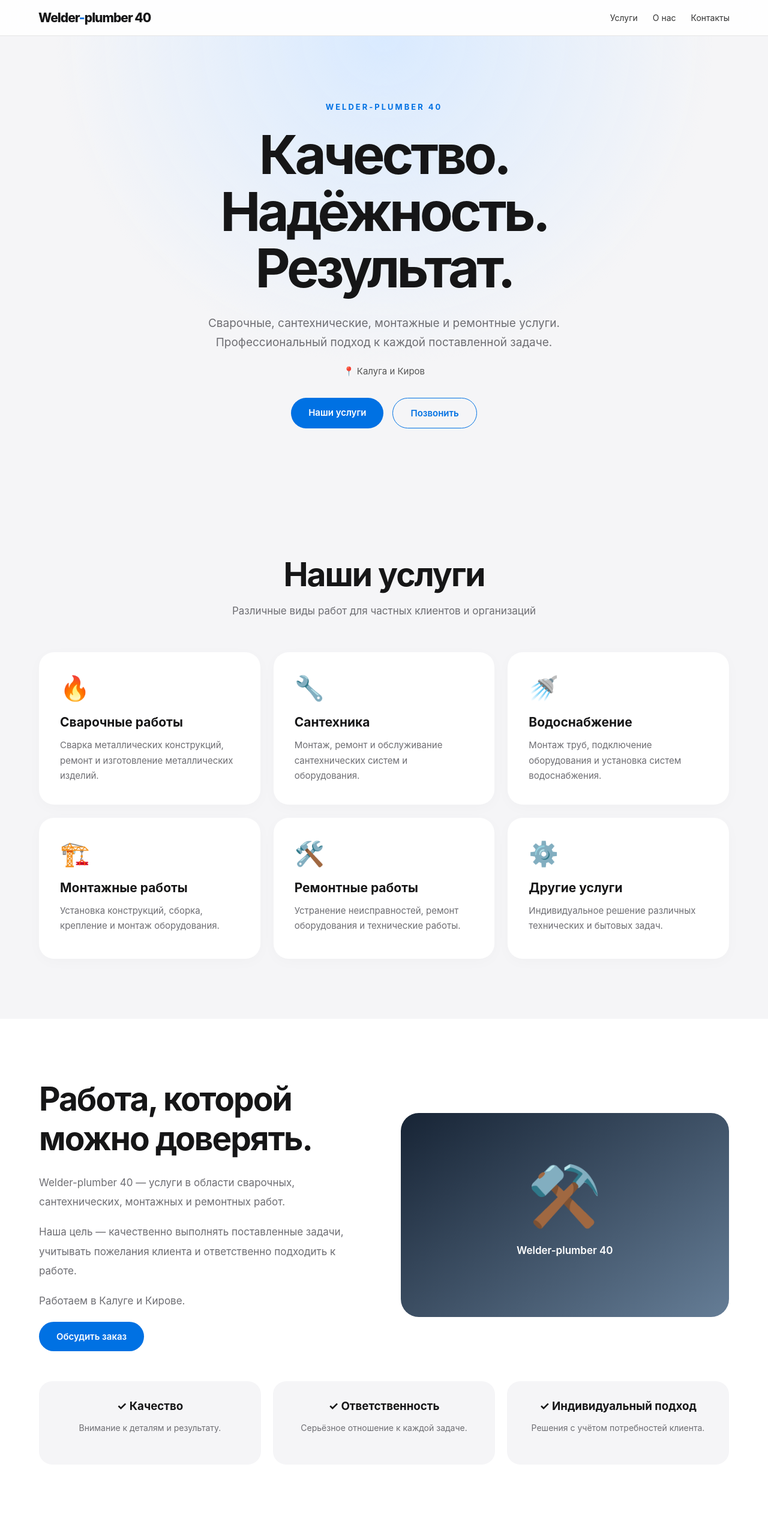
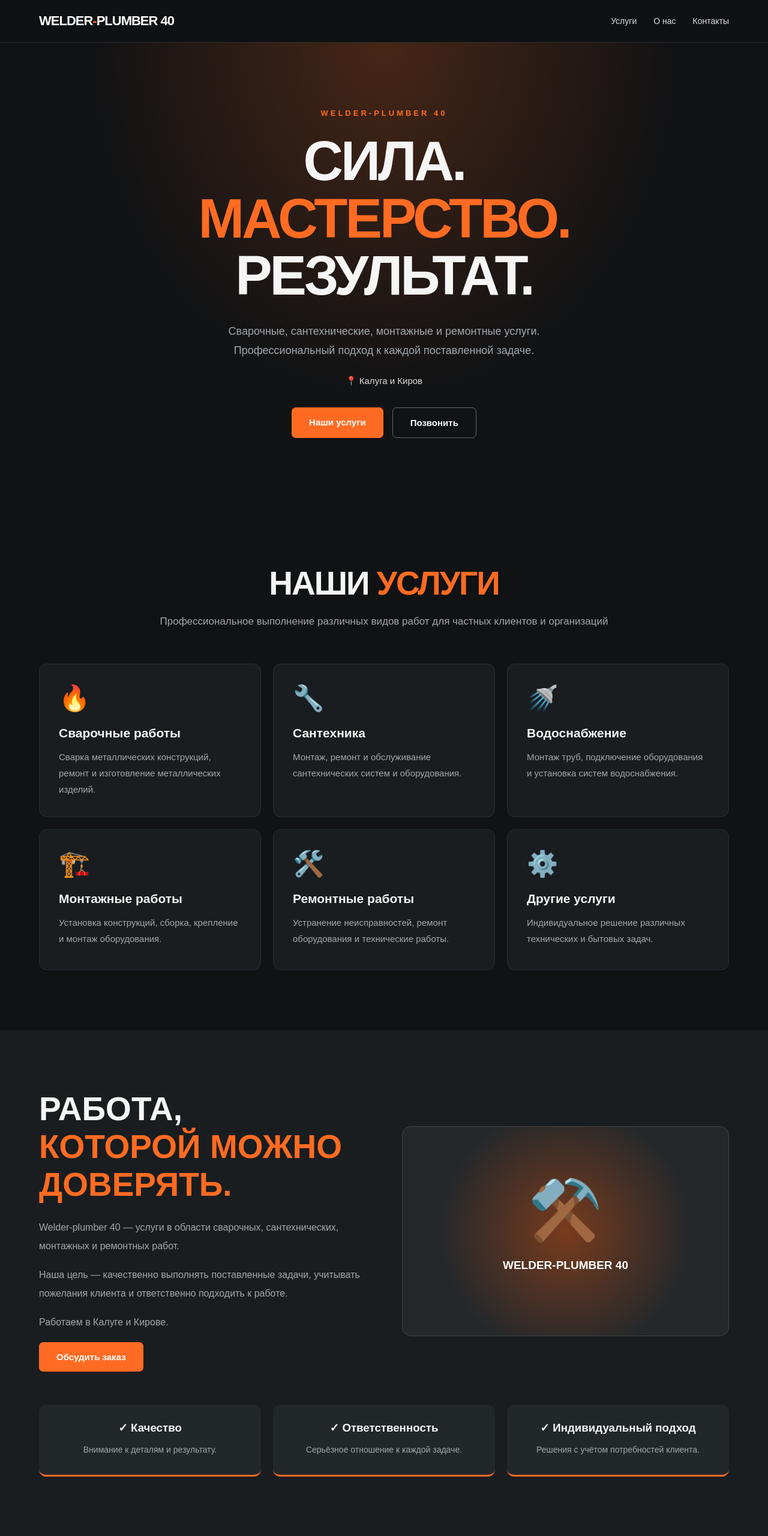
Before and after one commit to Unolabweb/welder-plumber-40, a plain HTML site: page index.html in a window 1280 px wide. Shown: the top 2560 px of the page at 60% size. Drawn offline with Linux system fonts and the light colour scheme.

Commit message:
Update index.html

```diff
--- a/index.html
+++ b/index.html
@@ -10,10 +10,11 @@
 
 <style>
 :root {
-    --blue: #0071e3;
-    --dark: #161617;
-    --gray: #6e6e73;
-    --light: #f5f5f7;
+    --bg: #101214;
+    --panel: #191d20;
+    --orange: #ff6b22;
+    --white: #f5f5f5;
+    --gray: #a2a8ad;
 }
 
 * {
@@ -27,10 +28,9 @@ html {
 }
 
 body {
-    font-family: -apple-system, BlinkMacSystemFont,
-    "Segoe UI", Arial, sans-serif;
-    color: var(--dark);
-    background: var(--light);
+    font-family: Arial, sans-serif;
+    background: var(--bg);
+    color: var(--white);
 }
 
 a {
@@ -41,45 +41,45 @@ header {
     position: sticky;
     top: 0;
     z-index: 100;
-    background: rgba(255,255,255,.88);
-    backdrop-filter: blur(20px);
-    border-bottom: 1px solid #e5e5e5;
+    background: rgba(16,18,20,.94);
+    border-bottom: 1px solid #292d30;
+    backdrop-filter: blur(15px);
 }
 
 nav {
     max-width: 1200px;
     margin: auto;
-    padding: 17px 24px;
+    padding: 22px 25px;
     display: flex;
+    justify-content: space-between;
     align-items: center;
-    justify-content: space-between;
     gap: 20px;
 }
 
 .logo {
-    font-size: 21px;
-    font-weight: 800;
+    color: white;
+    font-size: 22px;
+    font-weight: 900;
     letter-spacing: -1px;
-    color: var(--dark);
 }
 
 .logo span {
-    color: var(--blue);
+    color: var(--orange);
 }
 
 .nav-links {
     display: flex;
-    gap: 25px;
+    gap: 28px;
 }
 
 .nav-links a {
-    color: #333;
+    color: #ddd;
     font-size: 14px;
     transition: .3s;
 }
 
 .nav-links a:hover {
-    color: var(--blue);
+    color: var(--orange);
 }
 
 .hero {
@@ -91,74 +91,79 @@ nav {
     align-items: center;
     text-align: center;
     background:
-    radial-gradient(circle at 50% 0%, #d9eaff, transparent 55%),
-    var(--light);
+        radial-gradient(ellipse at 50% 0%, #472616 0%, transparent 55%),
+        var(--bg);
 }
 
 .tag {
-    color: var(--blue);
-    font-weight: 700;
+    color: var(--orange);
+    font-size: 13px;
+    font-weight: bold;
+    letter-spacing: 4px;
     text-transform: uppercase;
-    letter-spacing: 3px;
-    font-size: 13px;
     margin-bottom: 25px;
 }
 
 .hero h1 {
-    font-size: clamp(45px, 8vw, 90px);
-    letter-spacing: -5px;
-    line-height: 1.05;
+    font-size: clamp(45px, 8vw, 92px);
+    line-height: 1.04;
+    letter-spacing: -4px;
+    font-weight: 900;
+}
+
+.hero h1 span {
+    color: var(--orange);
 }
 
 .hero p {
     max-width: 650px;
     margin-top: 28px;
-    font-size: 19px;
     color: var(--gray);
-    line-height: 1.7;
+    font-size: 18px;
+    line-height: 1.8;
 }
 
 .locations {
-    margin-top: 22px;
-    color: #555;
+    margin-top: 25px;
+    color: #ddd;
     font-size: 15px;
 }
 
 .buttons {
     display: flex;
-    gap: 15px;
     flex-wrap: wrap;
     justify-content: center;
+    gap: 15px;
     margin-top: 35px;
 }
 
 .btn {
     display: inline-block;
-    padding: 15px 29px;
-    border-radius: 30px;
-    font-weight: 600;
+    padding: 16px 29px;
+    border-radius: 7px;
     font-size: 15px;
+    font-weight: bold;
     transition: .3s;
 }
 
 .primary {
-    background: var(--blue);
+    background: var(--orange);
     color: white;
 }
 
 .primary:hover {
-    background: #005bb8;
+    background: #e6530d;
     transform: translateY(-3px);
 }
 
 .secondary {
-    border: 1px solid var(--blue);
-    color: var(--blue);
+    border: 1px solid #666;
+    color: white;
 }
 
 .secondary:hover {
-    background: var(--blue);
-    color: white;
+    border-color: var(--orange);
+    color: var(--orange);
 }
 
 section {
@@ -173,88 +178,97 @@ section {
 .title {
     text-align: center;
     font-size: clamp(35px, 5vw, 55px);
+    margin-bottom: 18px;
     letter-spacing: -2px;
-    margin-bottom: 15px;
+}
+
+.title span {
+    color: var(--orange);
 }
 
 .subtitle {
     text-align: center;
     color: var(--gray);
+    font-size: 17px;
+    line-height: 1.7;
     margin-bottom: 55px;
-    font-size: 17px;
-    line-height: 1.6;
 }
 
 .services-grid {
     display: grid;
     grid-template-columns: repeat(3, 1fr);
-    gap: 22px;
+    gap: 20px;
 }
 
 .card {
-    background: white;
-    padding: 35px;
-    border-radius: 25px;
+    background: var(--panel);
+    border: 1px solid #292e32;
+    border-radius: 13px;
+    padding: 32px;
     min-height: 235px;
-    box-shadow: 0 5px 25px rgba(0,0,0,.025);
     transition: .3s;
 }
 
 .card:hover {
-    transform: translateY(-8px);
-    box-shadow: 0 15px 35px rgba(0,0,0,.08);
+    transform: translateY(-7px);
+    border-color: var(--orange);
 }
 
 .icon {
-    font-size: 40px;
-    margin-bottom: 20px;
+    font-size: 42px;
+    margin-bottom: 22px;
 }
 
 .card h3 {
     font-size: 21px;
-    margin-bottom: 13px;
+    margin-bottom: 14px;
 }
 
 .card p {
     color: var(--gray);
-    line-height: 1.7;
     font-size: 15px;
+    line-height: 1.8;
 }
 
 .about {
-    background: white;
+    background: #191d20;
 }
 
 .about-content {
     display: grid;
     grid-template-columns: 1fr 1fr;
-    gap: 55px;
+    gap: 60px;
     align-items: center;
 }
 
 .about h2 {
     font-size: clamp(35px, 5vw, 55px);
-    letter-spacing: -2px;
+    line-height: 1.15;
     margin-bottom: 25px;
+}
+
+.about h2 span {
+    color: var(--orange);
 }
 
 .about p {
     color: var(--gray);
-    font-size: 17px;
+    font-size: 16px;
     line-height: 1.9;
     margin-bottom: 18px;
 }
 
 .about-art {
-    min-height: 340px;
-    border-radius: 30px;
-    background: linear-gradient(145deg, #172435, #657d96);
+    min-height: 350px;
+    border-radius: 15px;
+    background:
+        radial-gradient(circle at center, #783b1d, transparent 65%),
+        #24282b;
+    border: 1px solid #414548;
     display: flex;
     align-items: center;
     justify-content: center;
-    color: white;
     text-align: center;
-    padding: 25px;
 }
 
 .about-art div {
@@ -263,7 +277,8 @@ section {
 
 .about-art p {
     color: white;
-    font-weight: 600;
+    font-size: 19px;
+    font-weight: bold;
     margin-top: 15px;
 }
 
@@ -271,14 +286,15 @@ section {
     display: grid;
     grid-template-columns: repeat(3, 1fr);
     gap: 20px;
-    margin-top: 50px;
+    margin-top: 55px;
 }
 
 .advantage {
-    background: var(--light);
-    border-radius: 22px;
-    padding: 30px;
+    background: #22272a;
+    border-radius: 12px;
+    padding: 28px;
     text-align: center;
+    border-bottom: 3px solid var(--orange);
 }
 
 .advantage h3 {
@@ -287,61 +303,36 @@ section {
 
 .advantage p {
     font-size: 14px;
-}
-
-.gallery {
-    background: var(--light);
-}
-
-.gallery-grid {
-    display: grid;
-    grid-template-columns: repeat(3, 1fr);
-    gap: 20px;
-}
-
-.gallery-item {
-    min-height: 220px;
-    border-radius: 25px;
-    background: linear-gradient(140deg, #24364a, #6e8196);
-    color: white;
-    display: flex;
-    flex-direction: column;
-    align-items: center;
-    justify-content: center;
-    gap: 15px;
-    text-align: center;
-}
-
-.gallery-item span {
-    font-size: 55px;
-}
-
-.gallery-item p {
-    font-size: 14px;
+    margin: 0;
 }
 
 .contact {
-    background: white;
     text-align: center;
+    background:
+        radial-gradient(ellipse at 50% 100%, #472616, transparent 65%),
+        var(--bg);
 }
 
 .contact h2 {
-    font-size: clamp(40px, 6vw, 68px);
-    letter-spacing: -3px;
+    font-size: clamp(40px, 6vw, 70px);
     margin-bottom: 20px;
+}
+
+.contact h2 span {
+    color: var(--orange);
 }
 
 .contact p {
     color: var(--gray);
     font-size: 18px;
-    line-height: 1.7;
+    line-height: 1.8;
 }
 
 .phone {
-    font-size: clamp(23px, 4vw, 32px);
-    font-weight: 750;
+    font-size: clamp(25px, 5vw, 38px);
+    font-weight: bold;
     margin: 30px 0;
-    color: var(--dark);
+    color: white;
 }
 
 .city-list {
@@ -350,36 +341,25 @@ section {
 }
 
 footer {
-    background: #161617;
-    color: #aaa;
+    background: #090a0b;
+    color: #858b90;
     padding: 35px 20px;
     text-align: center;
-    line-height: 1.9;
     font-size: 13px;
+    line-height: 2;
 }
 
 footer strong {
     color: white;
+    font-size: 17px;
 }
 
-.fade {
-    animation: fadeIn 1s ease both;
-}
-
-@keyframes fadeIn {
-    from {
-        opacity: 0;
-        transform: translateY(25px);
-    }
-    to {
-        opacity: 1;
-        transform: translateY(0);
-    }
+footer span {
+    color: var(--orange);
 }
 
 @media(max-width: 800px) {
-    .services-grid,
-    .gallery-grid {
+    .services-grid {
         grid-template-columns: repeat(2, 1fr);
     }
 
@@ -395,52 +375,39 @@ footer strong {
         flex-wrap: wrap;
         justify-content: center;
     }
-
-    .nav-links {
-        gap: 16px;
-    }
 }
 
 @media(max-width: 550px) {
-    .services-grid,
-    .gallery-grid {
+    .services-grid {
         grid-template-columns: 1fr;
     }
 
     .hero {
-        min-height: 570px;
+        min-height: 600px;
+        padding: 85px 18px;
     }
 
     .hero h1 {
         letter-spacing: -2px;
     }
 
-    section {
-        padding: 70px 18px;
-    }
-
     .nav-links {
-        gap: 12px;
+        gap: 15px;
     }
 
     .nav-links a {
         font-size: 12px;
     }
-}
-.hero {
-    text-align: center;
+
+    section {
+        padding: 75px 18px;
     }
 
-.hero h1,
-.hero p {
-    text-align: center;
+    .card {
+        padding: 27px;
     }
-
-.hero-content {
-    max-width: 900px;
-    margin-left: auto;
-    margin-right: auto;
-}</style>
+}
+</style>
 </head>
 
 <body>
@@ -448,7 +415,7 @@ footer strong {
 <header>
 <nav>
     <a href="#home" class="logo">
-        Welder<span>-</span>plumber 40
+        WELDER<span>-</span>PLUMBER 40
     </a>
 
     <div class="nav-links">
@@ -461,15 +428,14 @@ footer strong {
 
 <main>
 
-<!-- ГЛАВНЫЙ ЭКРАН -->
-<section class="hero fade" id="home">
+<section class="hero" id="home">
 
     <div class="tag">Welder-plumber 40</div>
 
     <h1>
-        Качество.<br>
-        Надёжность.<br>
-        Результат.
+        СИЛА.<br>
+        <span>МАСТЕРСТВО.</span><br>
+        РЕЗУЛЬТАТ.
     </h1>
 
     <p>
@@ -494,15 +460,14 @@ footer strong {
 
 </section>
 
-<!-- УСЛУГИ -->
 <section id="services">
 <div class="container">
 
-    <h2 class="title">Наши услуги</h2>
+    <h2 class="title">НАШИ <span>УСЛУГИ</span></h2>
 
     <p class="subtitle">
-        Различные виды работ для частных клиентов
-        и организаций
+        Профессиональное выполнение различных видов работ
+        для частных клиентов и организаций
     </p>
 
     <div class="services-grid">
@@ -510,69 +475,50 @@ footer strong {
         <div class="card">
             <div class="icon">🔥</div>
             <h3>Сварочные работы</h3>
-            <p>
-                Сварка металлических конструкций,
-                ремонт и изготовление металлических изделий.
-            </p>
+            <p>Сварка металлических конструкций, ремонт и изготовление металлических изделий.</p>
         </div>
 
         <div class="card">
             <div class="icon">🔧</div>
             <h3>Сантехника</h3>
-            <p>
-                Монтаж, ремонт и обслуживание
-                сантехнических систем и оборудования.
-            </p>
+            <p>Монтаж, ремонт и обслуживание сантехнических систем и оборудования.</p>
         </div>
 
         <div class="card">
             <div class="icon">🚿</div>
             <h3>Водоснабжение</h3>
-            <p>
-                Монтаж труб, подключение оборудования
-                и установка систем водоснабжения.
-            </p>
+            <p>Монтаж труб, подключение оборудования и установка систем водоснабжения.</p>
         </div>
 
         <div class="card">
             <div class="icon">🏗️</div>
             <h3>Монтажные работы</h3>
-            <p>
-                Установка конструкций, сборка,
-                крепление и монтаж оборудования.
-            </p>
+            <p>Установка конструкций, сборка, крепление и монтаж оборудования.</p>
         </div>
 
         <div class="card">
             <div class="icon">🛠️</div>
             <h3>Ремонтные работы</h3>
-            <p>
-                Устранение неисправностей,
-                ремонт оборудования и технические работы.
-            </p>
+            <p>Устранение неисправностей, ремонт оборудования и технические работы.</p>
         </div>
 
         <div class="card">
             <div class="icon">⚙️</div>
             <h3>Другие услуги</h3>
-            <p>
-                Индивидуальное решение различных
-                технических и бытовых задач.
-            </p>
+            <p>Индивидуальное решение различных технических и бытовых задач.</p>
         </div>
 
     </div>
 </div>
 </section>
 
-<!-- О НАС -->
 <section class="about" id="about">
 <div class="container">
 
     <div class="about-content">
 
         <div>
-            <h2>Работа, которой можно доверять.</h2>
+            <h2>РАБОТА,<br><span>КОТОРОЙ МОЖНО ДОВЕРЯТЬ.</span></h2>
 
             <p>
                 Welder-plumber 40 — услуги в области
@@ -586,9 +532,7 @@ footer strong {
                 клиента и ответственно подходить к работе.
             </p>
 
-            <p>
-                Работаем в Калуге и Кирове.
-            </p>
+            <p>Работаем в Калуге и Кирове.</p>
 
             <a href="#contact" class="btn primary">
                 Обсудить заказ
@@ -598,7 +542,7 @@ footer strong {
         <div class="about-art">
             <div>
                 ⚒️
-                <p>Welder-plumber 40</p>
+                <p>WELDER-PLUMBER 40</p>
             </div>
         </div>
 
@@ -620,17 +564,16 @@ footer strong {
             <h3>✓ Индивидуальный подход</h3>
             <p>Решения с учётом потребностей клиента.</p>
         </div>
+
     </div>
 
 </div>
 </section>
 
-
-<!-- КОНТАКТЫ -->
 <section class="contact" id="contact">
 <div class="container">
 
-    <h2>Есть задача?</h2>
+    <h2>ЕСТЬ <span>ЗАДАЧА?</span></h2>
 
     <p>
         Позвоните нам, чтобы обсудить
@@ -645,24 +588,23 @@ footer strong {
         📍 Калуга • Киров
     </div>
 
+    <div class="buttons">
+
         <a href="https://max.ru/u/f9LHodD0cOKF_wpJBzuNrGFLE3mOiKrFZ__Tyug-bmRO8KnQzY1xRsk1_Og"
-   class="btn primary"
-   target="_blank"
-   rel="noopener">
+           class="btn primary" target="_blank" rel="noopener">
            Написать в MAX
         </a>
+
         <a href="https://t.me/fqUno"
-       class="btn secondary"
-       target="_blank"
-       rel="noopener">
+           class="btn secondary" target="_blank" rel="noopener">
            ✈ Написать в Telegram
         </a>
 
-    <!-- PHONE -->
-    <a href="tel:+79953284175"
-       class="btn primary">
+        <a href="tel:+79953284175" class="btn primary">
            ☎ Позвонить сейчас
         </a>
+
+    </div>
 
 </div>
 </section>
@@ -670,23 +612,12 @@ footer strong {
 </main>
 
 <footer>
-    <strong>Welder-plumber 40</strong>
+    <strong>WELDER<span>-</span>PLUMBER 40</strong>
 
-    <p>
-        Сварочные • Сантехнические • Монтажные работы
-    </p>
-
-    <p>
-        Калуга и Киров
-    </p>
-
-    <p>
-        Телефон: +7 (995) 328-41-75
-    </p>
-
-    <p style="margin-top:15px;">
-        © 2026 Welder-plumber 40. Все права защищены.
-    </p>
+    <p>Сварочные • Сантехнические • Монтажные работы</p>
+    <p>Калуга и Киров</p>
+    <p>Телефон: +7 (995) 328-41-75</p>
+    <p>© 2026 Welder-plumber 40. Все права защищены.</p>
 </footer>
 
 </body>
```
Lines whose indentation alone changed are shown as unchanged.
